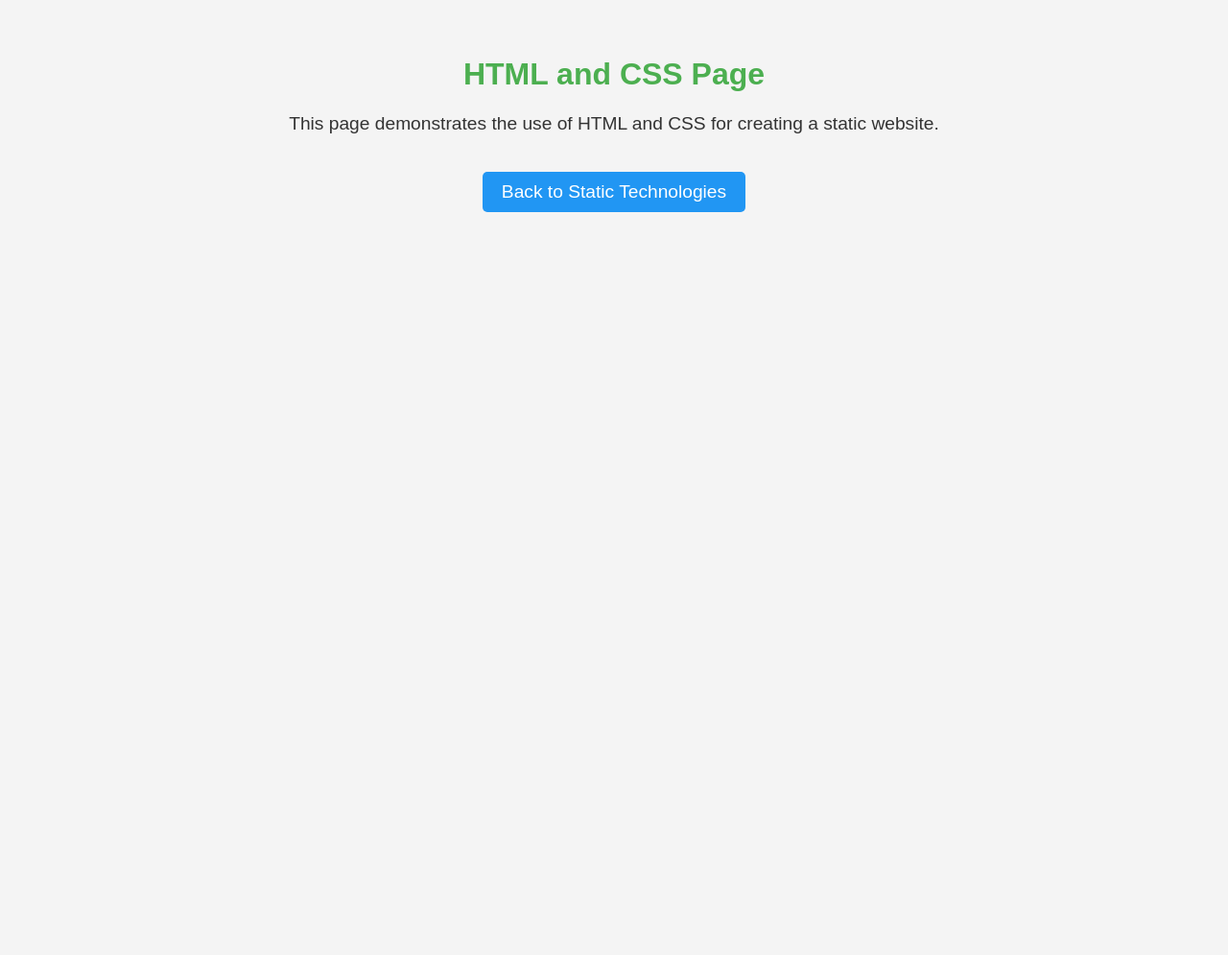
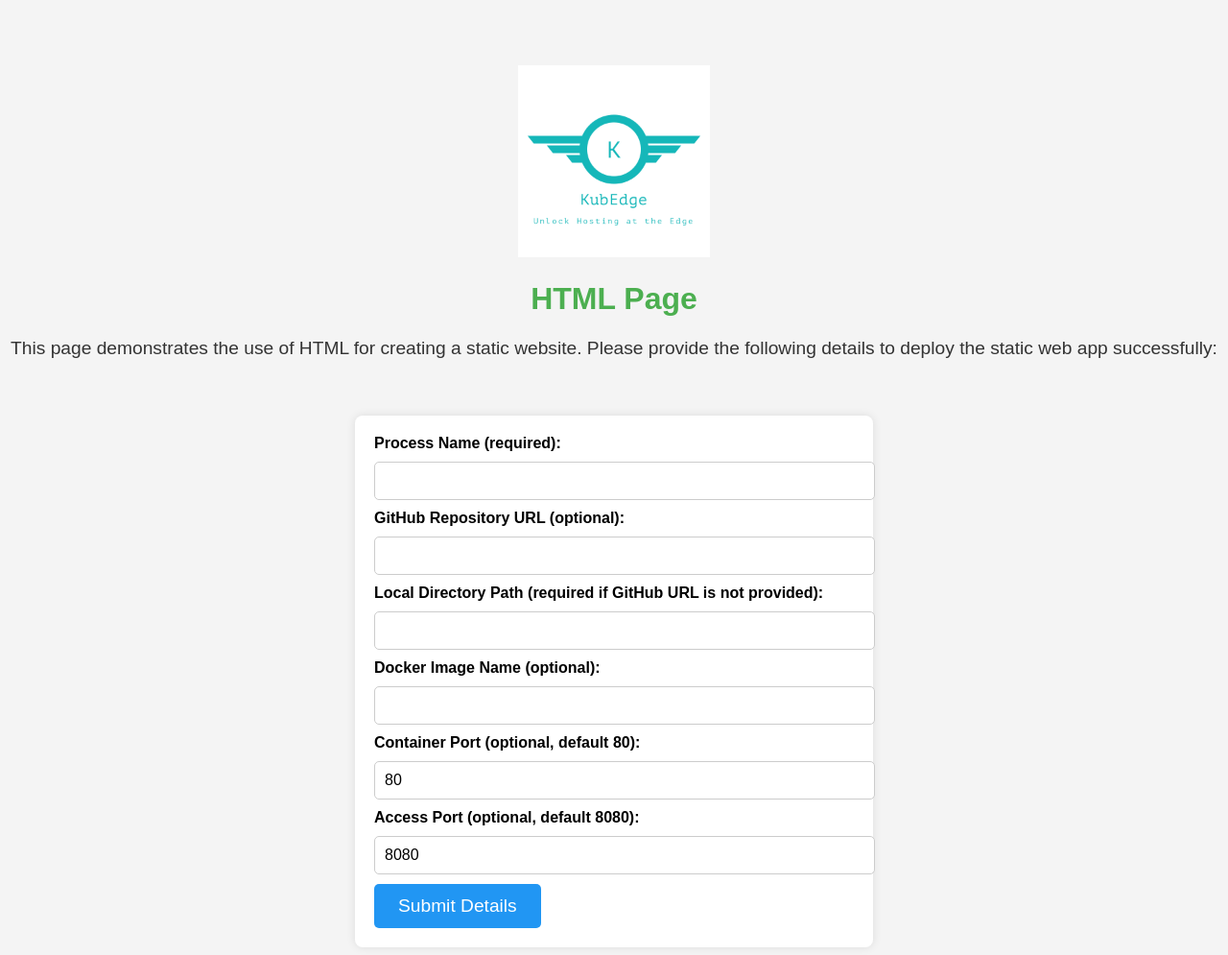
Before and after one commit to deveshrathore123/kubedge_gui, a Flask app: page /static/html-css in a window 1280 px wide. Shown: the whole page at 96% size. Before the commit the page ends 221 px from the top, so only its background shows below. Run offline with Flask 3, Linux system fonts and the light colour scheme.

Commit message:
Update html_css.html

```diff
--- a/templates/static/html_css.html
+++ b/templates/static/html_css.html
@@ -3,7 +3,7 @@
 <head>
     <meta charset="UTF-8">
     <meta name="viewport" content="width=device-width, initial-scale=1.0">
-    <title>HTML and CSS Page</title>
+    <title>HTML Page</title>
     <style>
         body {
             font-family: Arial, sans-serif;
@@ -18,28 +18,80 @@
             font-size: 1.2em;
             color: #333;
         }
-        a {
+        .logo {
+            margin-top: 30px;
+        }
+        .form-container {
+            margin-top: 40px;
+            text-align: left;
             display: inline-block;
-            margin-top: 20px;
-            padding: 10px 20px;
+            max-width: 500px;
+            background-color: #fff;
+            padding: 20px;
+            border-radius: 8px;
+            box-shadow: 0 0 10px rgba(0, 0, 0, 0.1);
+        }
+        .form-container input, .form-container select {
+            width: 100%;
+            padding: 10px;
+            margin: 10px 0;
+            border: 1px solid #ccc;
+            border-radius: 5px;
+            font-size: 1em;
+        }
+        .form-container label {
+            font-weight: bold;
+        }
+        .form-container button {
+            padding: 12px 25px;
             background-color: #2196F3;
             color: white;
             font-size: 1.2em;
             text-decoration: none;
             border-radius: 5px;
+            border: none;
+            cursor: pointer;
             transition: background-color 0.3s;
         }
-        a:hover {
+        .form-container button:hover {
             background-color: #1976D2;
         }
     </style>
 </head>
 <body>
 
-    <h1>HTML and CSS Page</h1>
-    <p>This page demonstrates the use of HTML and CSS for creating a static website.</p>
+    <!-- KubEdge Logo -->
+    <div class="logo">
+        <img src="static/images/logo.png" alt="KubEdge Logo" width="200px">  <!-- Ensure correct path for logo -->
+    </div>
 
-    <a href="/static">Back to Static Technologies</a>
+    <h1>HTML Page</h1>
+    <p>This page demonstrates the use of HTML for creating a static website. Please provide the following details to deploy the static web app successfully:</p>
+
+    <!-- Form to Collect Details from the User -->
+    <div class="form-container">
+        <form action="/submit-details" method="POST">
+            <label for="process-name">Process Name (required):</label>
+            <input type="text" id="process-name" name="process_name" required>
+
+            <label for="github-repo">GitHub Repository URL (optional):</label>
+            <input type="url" id="github-repo" name="github_url">
+
+            <label for="local-dir">Local Directory Path (required if GitHub URL is not provided):</label>
+            <input type="text" id="local-dir" name="local_directory" required>
+
+            <label for="docker-image">Docker Image Name (optional):</label>
+            <input type="text" id="docker-image" name="docker_image">
+
+            <label for="container-port">Container Port (optional, default 80):</label>
+            <input type="number" id="container-port" name="container_port" value="80" min="1">
+
+            <label for="access-port">Access Port (optional, default 8080):</label>
+            <input type="number" id="access-port" name="access_port" value="8080" min="1">
+
+            <button type="submit">Submit Details</button>
+        </form>
+    </div>
 
 </body>
 </html>
```
